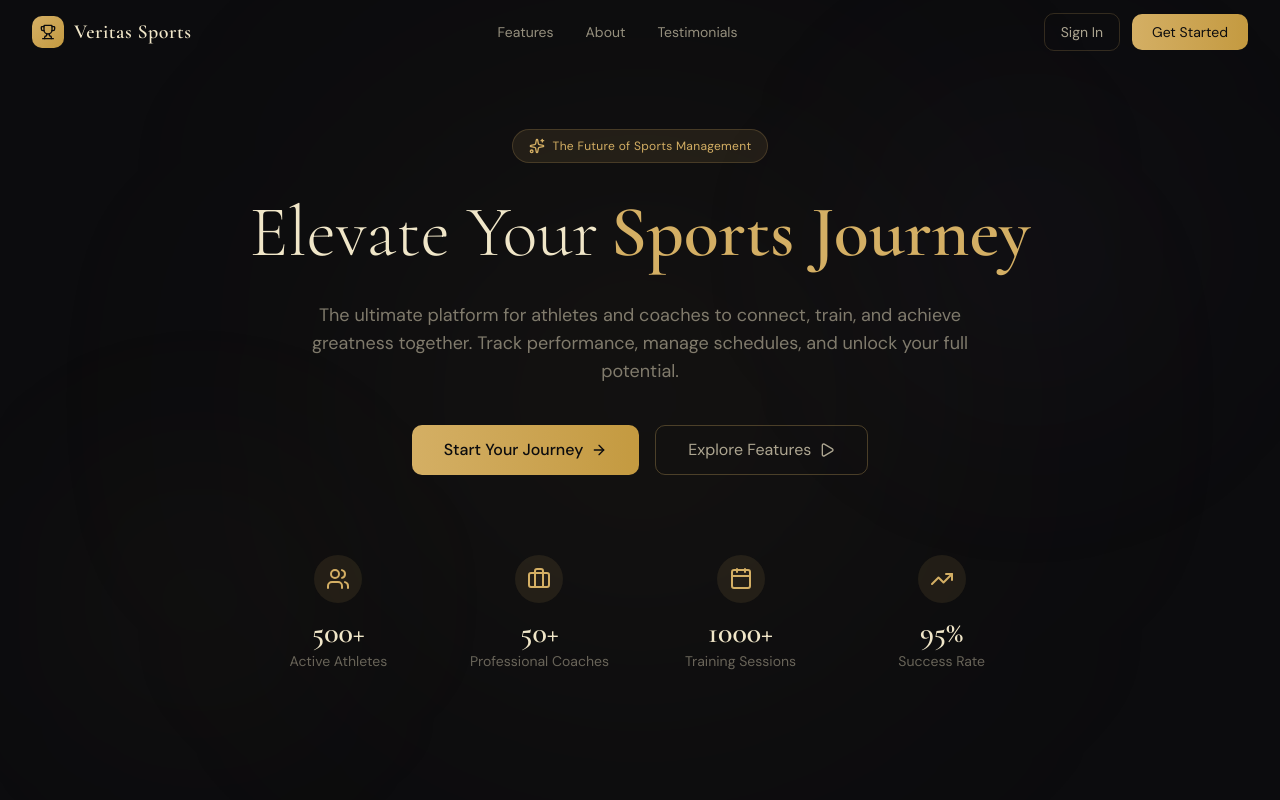
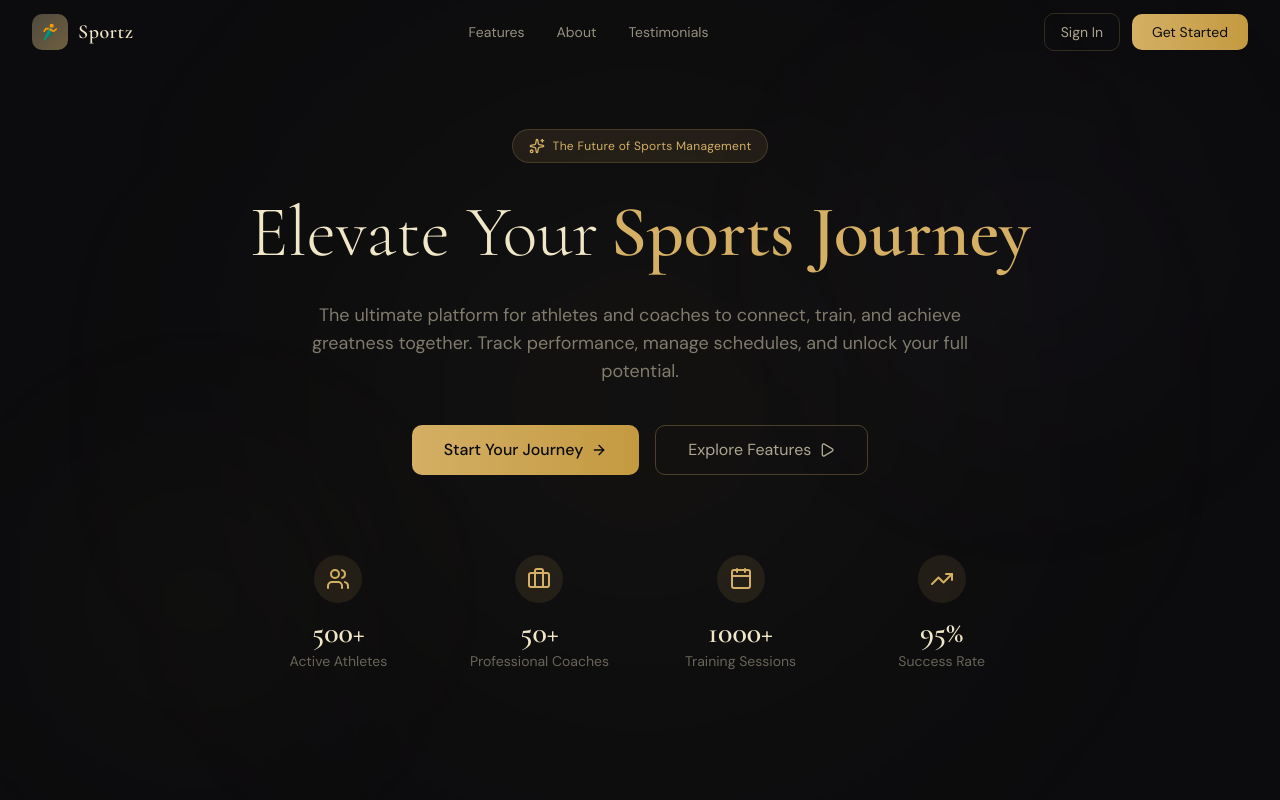
Before and after one commit to code-guru2004/Sportz-frontend, a Next.js app: page / in a window 1280 px wide. Shown: the top 800 px of the page. Built offline with nearby package versions, Linux system fonts and the light colour scheme; no server answers.

Commit message:
UI update, Bug fix

```diff
--- a/app/api/email/auth-otp/route.js
+++ b/app/api/email/auth-otp/route.js
@@ -8,7 +8,7 @@ export async function POST(req) {
     const { email, name, otp } = await req.json();
 
     await transporter.sendMail({
-      from: `"Your App Name" <${process.env.EMAIL_USER}>`,
+      from: `"Sportz" <${process.env.EMAIL_USER}>`,
       to: email,
       subject: "Verify Your Email",
       html: verificationOtpTemplate({name,otp}),
--- a/app/athlete/dashboard/page.jsx
+++ b/app/athlete/dashboard/page.jsx
@@ -336,7 +336,7 @@ export default function AthleteDashboard() {
                       const daysLeft = getDaysLeft(event.date);
                       return (
                         <div
-                          key={event._id}
+                          key={event.id}
                           className="flex items-start gap-4 p-4 bg-[rgba(255,255,255,0.02)] rounded-xl border border-[rgba(212,175,100,0.05)] hover:border-[rgba(212,175,100,0.15)] transition-all duration-300"
                         >
                           <div className="w-10 h-10 rounded-lg bg-[rgba(212,175,100,0.1)] flex items-center justify-center flex-shrink-0">
--- a/app/coach/schedule/edit/[id]/page.jsx
+++ b/app/coach/schedule/edit/[id]/page.jsx
@@ -165,8 +165,16 @@ export default function EditSchedulePage() {
   };
 
   const handleChange = (e) => {
-    const { name, value } = e.target;
-    setFormData(prev => ({ ...prev, [name]: value }));
+    const { name, value, type } = e.target;
+
+    setFormData(prev => ({
+      ...prev,
+      [name]:
+        type === "number"
+          ? (value === "" ? "" : Number(value))
+          : value,
+    }));
+
     if (errors[name]) {
       setErrors(prev => ({ ...prev, [name]: "" }));
     }
@@ -180,6 +188,7 @@ export default function EditSchedulePage() {
     setIsLoading(true);
 
     try {
+      console.log("foemdata",formData)
       const response = await axios.put(`${process.env.NEXT_PUBLIC_BACKEND_URL}/schedules/${scheduleId}`, formData, {
         headers: { Authorization: `Bearer ${accessToken}` },
         withCredentials: true,
--- a/app/page.js
+++ b/app/page.js
@@ -38,6 +38,7 @@ import { FaFacebookSquare } from "react-icons/fa";
 import { FaSquareXTwitter } from "react-icons/fa6";
 import { FaInstagramSquare } from "react-icons/fa";
 import { FaLinkedin } from "react-icons/fa";
+import { FcSportsMode } from "react-icons/fc";
 
 export default function HomePage() {
   const { user } = useAuth();
@@ -145,12 +146,12 @@ export default function HomePage() {
         <div className="max-w-7xl mx-auto px-4 sm:px-6 lg:px-8">
           <div className="flex justify-between items-center h-16">
             <Link href="/" className="flex items-center gap-2.5 group">
-              <div className="w-8 h-8 bg-gradient-to-br from-[#d4af64] to-[#c49a40] rounded-lg flex items-center justify-center transition-transform group-hover:scale-105">
-                <Trophy className="w-4 h-4 text-[#0c0c0e]" />
-              </div>
-              <span className="font-display text-xl font-semibold text-[#f0e6c8] tracking-wide">
-                Veritas Sports
-              </span>
+             <div className="relative z-10 flex items-center gap-2.5">
+                       <div className="w-9 h-9 bg-gradient-to-br from-[#504a3d] to-[#6e5f40] rounded-lg flex items-center justify-center">
+                         <FcSportsMode className="w-5 h-5" />
+                       </div>
+                       <span className="font-['Cormorant_Garamond',serif] text-xl font-semibold text-[#f0e6c8] tracking-wide">Sportz</span>
+                     </div>
             </Link>
 
             <div className="hidden md:flex items-center gap-8">
```
